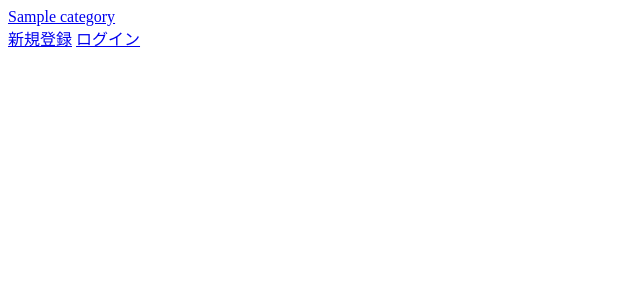
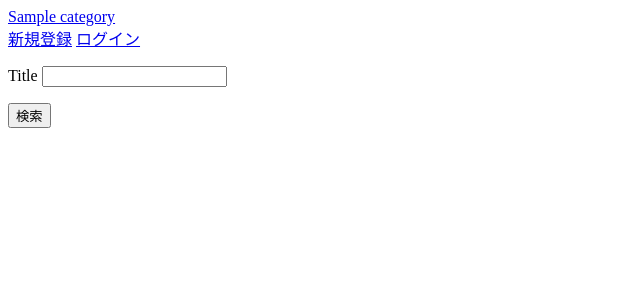
Before and after one commit to tt2tt/5ch_clone, a Rails app: page /categories in a window 1280 px wide. Shown: the top 300 px of the page, without its empty margins (0-640 px from the left). Run offline with Rails 7, Linux system fonts and the light colour scheme; tables that the repository leaves empty hold one stand-in row (values such as "Sample post"); style sheets or scripts are compiled from the project's sources.

Commit message:
横断検索機能（スレッド・レス）の作成

```diff
--- a/app/views/categories/index.html.erb
+++ b/app/views/categories/index.html.erb
@@ -15,3 +15,13 @@
     <%= link_to "ログイン", new_user_session_path %>
   <% end %>
 </div>
+
+<div class="search">
+  <%= form_with(model: Board.new, url: boards_path, method: :get, local: true) do |f| %>
+  <p>
+    <%= f.label :title %>
+    <%= f.text_field :title %>
+  </p>
+    <%= f.submit '検索', id: 'search_button' %>
+<% end %>
+</div>
```
Also changed, not shown: app/controllers/boards_controller.rb (+10 -0 lines).
